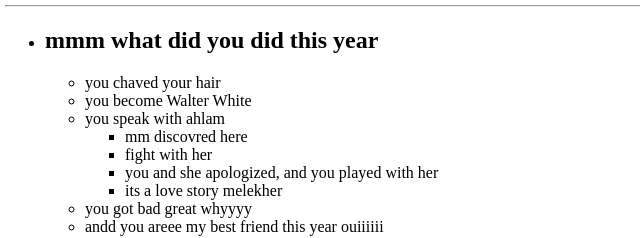
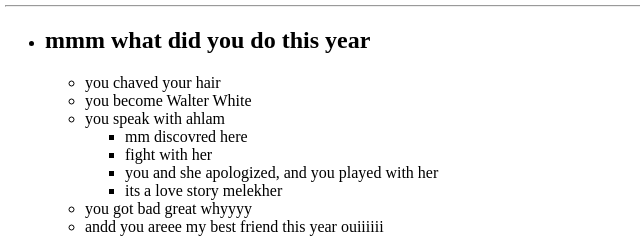
Before and after one commit to Aghiles-Fellag/test2, a plain HTML site: page index.html in a window 1280 px wide. Shown: the part 369-607 px from the top of the page, 3-643 px from the left. Drawn offline with Linux system fonts and the light colour scheme.

Commit message:
index.html

```diff
--- a/index.html
+++ b/index.html
@@ -11,7 +11,7 @@
 
 <ul>
     <li>
-        <h2>mmm what did you did this year</h2>
+        <h2>mmm what did you do this year</h2>
         <ul>
             <li>you chaved your hair </li>
             <li>you become Walter White</li>
```
